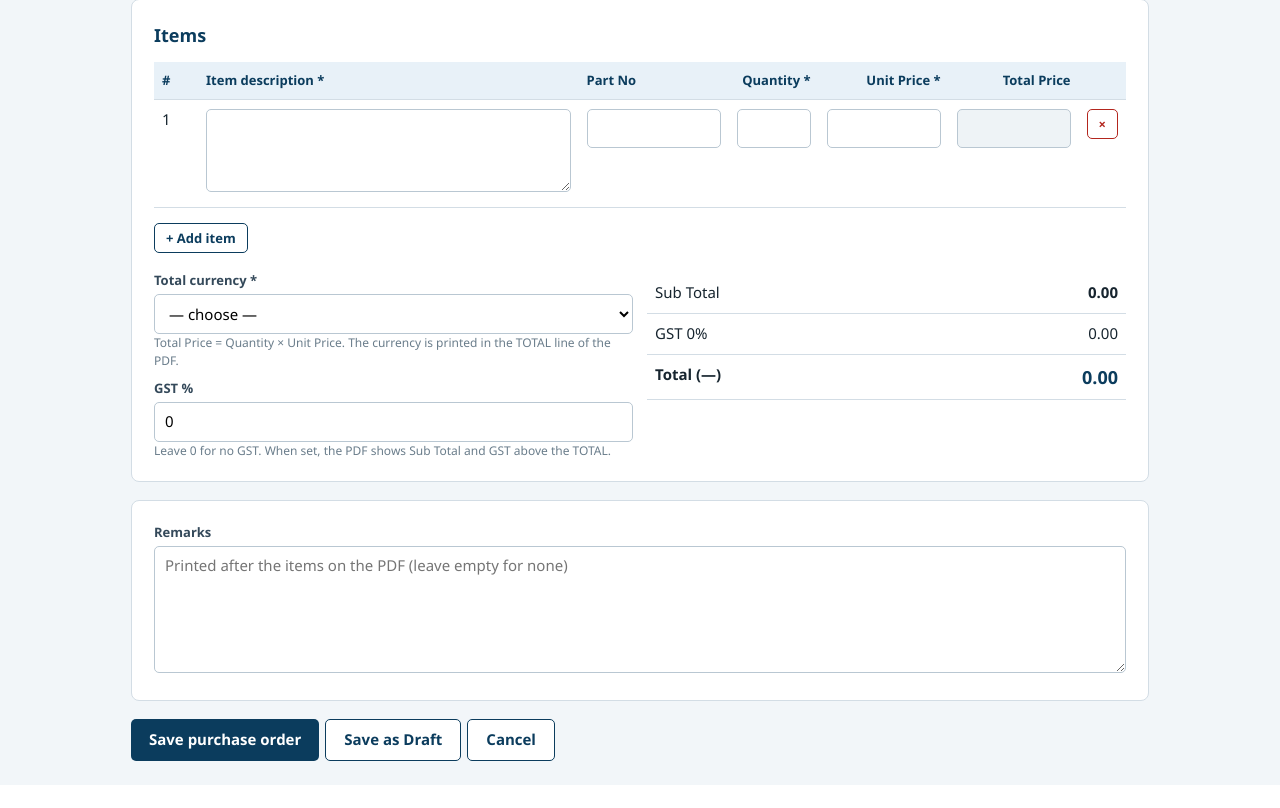
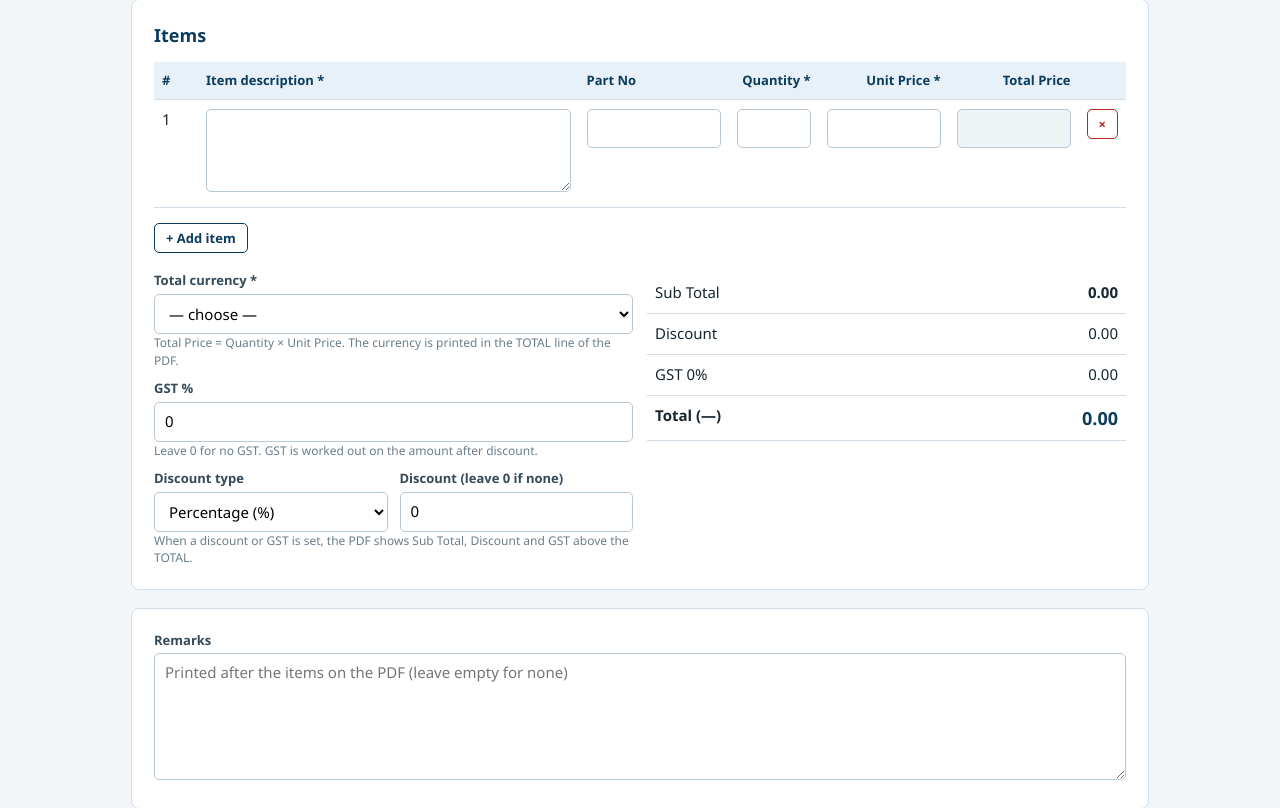
Before and after one commit to vishalmohan1203/Turbo-Prime-Pte-Ltd-Quotations-and-Invoice, a Flask app: page /purchase/new in a window 1280 px wide. Shown: the part 481-1289 px from the top of the page. Before the commit the page ends 1266 px from the top, so only its background shows below. Run offline with Flask 3, Linux system fonts and the light colour scheme; the visitor is signed in with stand-in values (Sample User, id 1); data comes from the database, SQL or seed files in the repository; data that the repository does not hold is empty.

Commit message:
Update po_view.html

```diff
--- a/templates/po_view.html
+++ b/templates/po_view.html
@@ -76,11 +76,23 @@
         <div style="height:10px"></div>
         <label for="gst_rate">GST %</label>
         <input id="gst_rate" name="gst_rate" type="number" step="any" min="0" max="100" value="{{ po.gst_rate or 0 }}">
-        <div class="muted" style="font-size:12px">Leave 0 for no GST. When set, the PDF shows Sub Total and GST above the TOTAL.</div>
+        <div class="muted" style="font-size:12px">Leave 0 for no GST. GST is worked out on the amount after discount.</div>
+        <div style="height:10px"></div>
+        <div class="grid" style="gap:12px">
+          <div><label for="discount_type">Discount type</label>
+            <select id="discount_type" name="discount_type">
+              <option value="percent" {{ 'selected' if po.discount_type != 'amount' }}>Percentage (%)</option>
+              <option value="amount" {{ 'selected' if po.discount_type == 'amount' }}>Fixed amount</option>
+            </select></div>
+          <div><label for="discount_value">Discount (leave 0 if none)</label>
+            <input type="number" step="0.01" min="0" id="discount_value" name="discount_value" value="{{ po.discount_value or 0 }}"></div>
+        </div>
+        <div class="muted" style="font-size:12px">When a discount or GST is set, the PDF shows Sub Total, Discount and GST above the TOTAL.</div>
       </div>
       <div>
         <table style="margin-top:2px">
           <tr><td>Sub Total</td><td class="num"><strong id="sumSub">0.00</strong></td></tr>
+          <tr><td>Discount</td><td class="num" id="sumDisc">0.00</td></tr>
           <tr><td>GST <span id="gstPct">0</span>%</td><td class="num" id="sumGst">0.00</td></tr>
           <tr><td><strong>Total (<span class="curr">—</span>)</strong></td><td class="num"><strong id="sumTotal" style="font-size:18px;color:var(--navy)">0.00</strong></td></tr>
         </table>
@@ -138,12 +150,19 @@ function recalc() {
     tr.querySelector('.lt').value = t ? fmt(t) : '';
     sub += t;
   });
+  sub = Math.round(sub * 100) / 100;
+  const dtype = document.getElementById('discount_type').value;
+  const dv = parseFloat(document.getElementById('discount_value').value) || 0;
+  let disc = dtype === 'percent' ? Math.round(sub * dv) / 100 : dv;
+  if (disc > sub) disc = sub;
+  const taxable = Math.round((sub - disc) * 100) / 100;
   const rate = parseFloat(document.getElementById('gst_rate').value) || 0;
-  const gst = Math.round(sub * rate) / 100;
+  const gst = Math.round(taxable * rate) / 100;
   document.getElementById('sumSub').textContent = fmt(sub);
+  document.getElementById('sumDisc').textContent = disc ? '- ' + fmt(disc) : '0.00';
   document.getElementById('gstPct').textContent = rate;
   document.getElementById('sumGst').textContent = fmt(gst);
-  document.getElementById('sumTotal').textContent = fmt(sub + gst);
+  document.getElementById('sumTotal').textContent = fmt(taxable + gst);
   document.querySelectorAll('.curr').forEach(e => e.textContent = document.getElementById('currency').value || '—');
 }
 tbody.addEventListener('input', recalc);
@@ -152,7 +171,7 @@ tbody.addEventListener('click', e => {
 });
 document.getElementById('addRow').onclick = () => addRow();
 document.getElementById('currency').addEventListener('input', recalc);
-document.getElementById('gst_rate').addEventListener('input', recalc);
+['gst_rate', 'discount_type', 'discount_value'].forEach(id => document.getElementById(id).addEventListener('input', recalc));
 (initialItems.length ? initialItems : [{}]).forEach(addRow);
 </script>
 {% endblock %}
```
